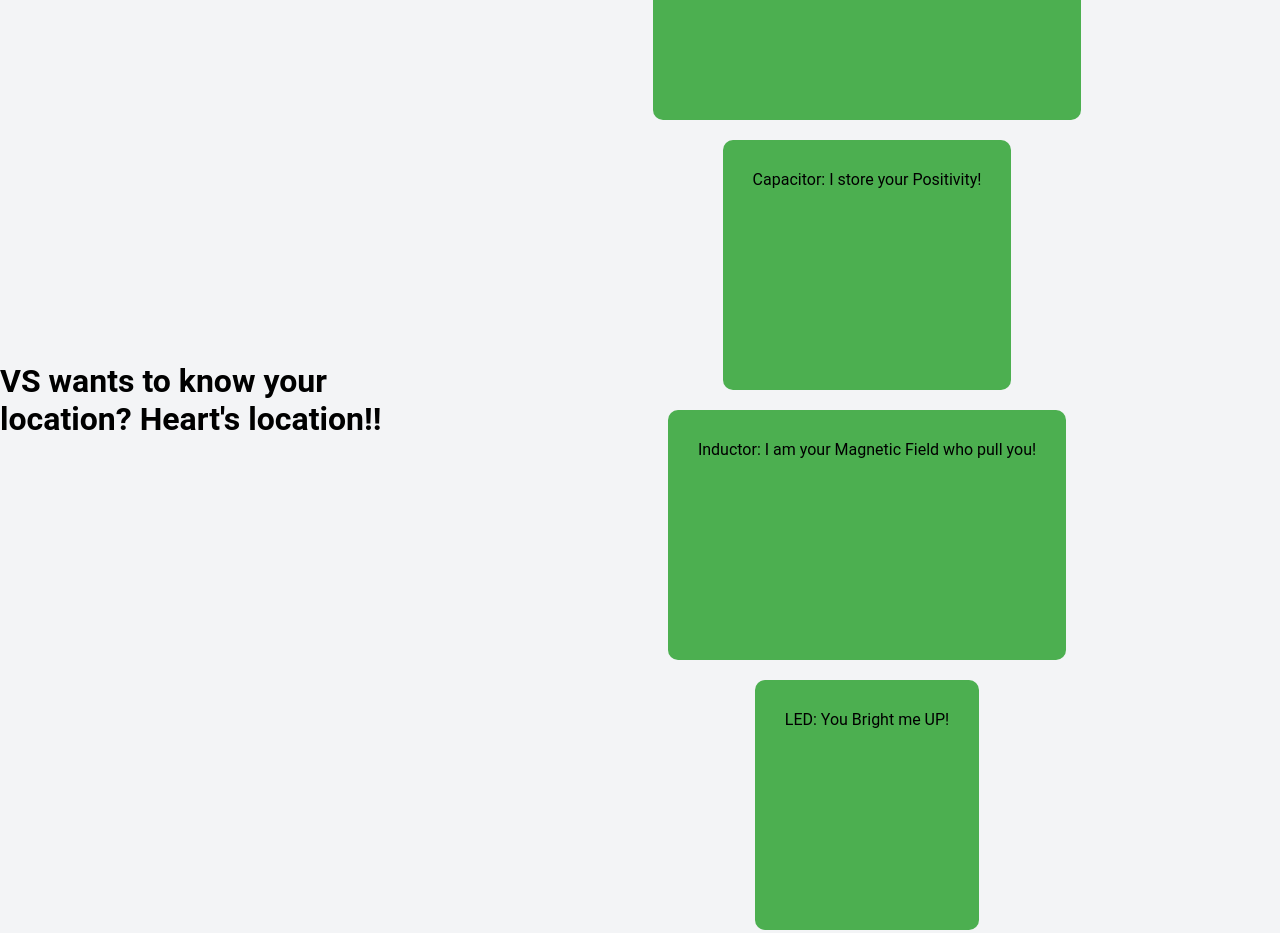
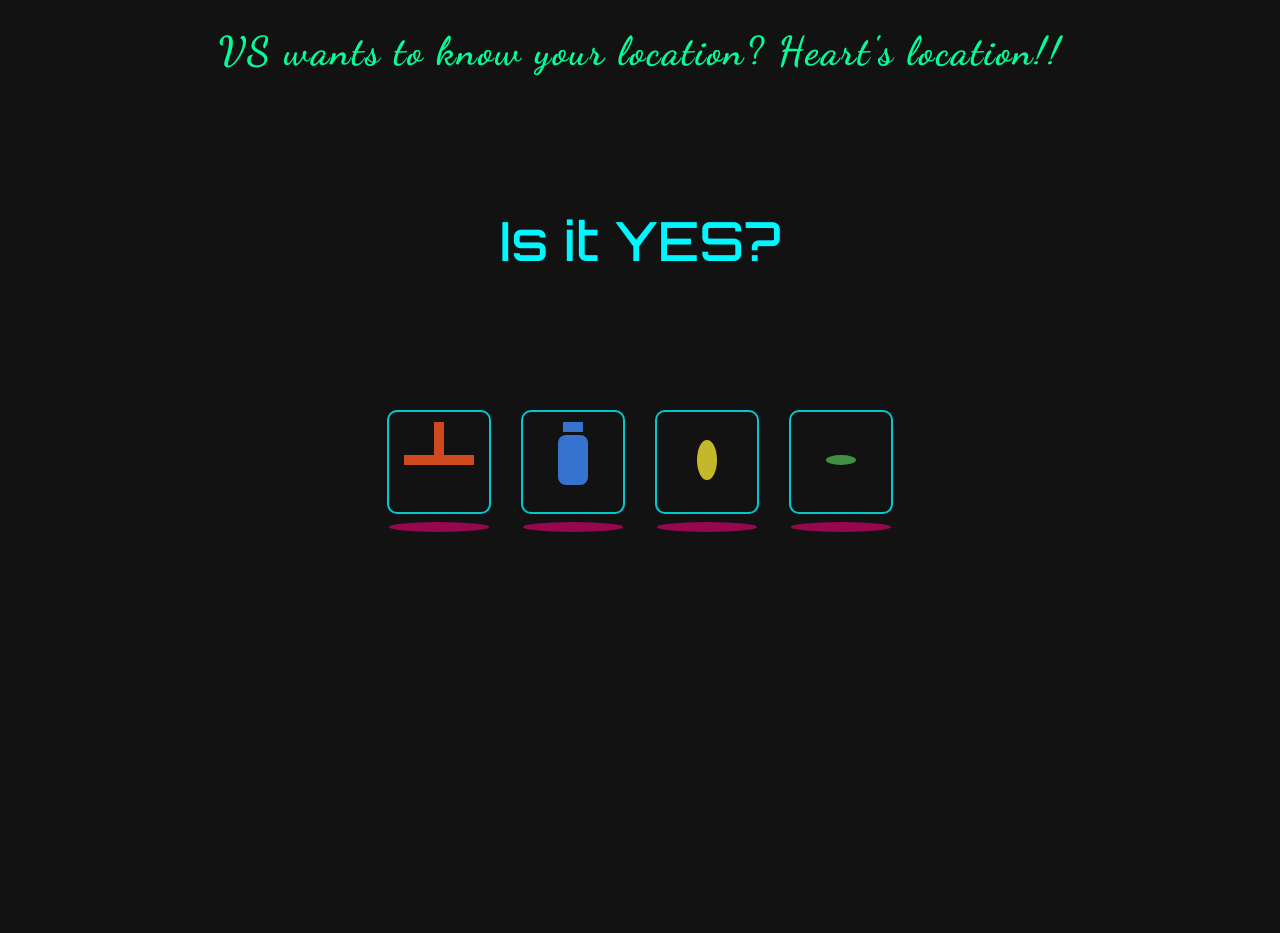
Before and after one commit to DracarysVS/interactive-electronics-page, a plain HTML site: page index.html in a window 1280 px wide. After the commit the page ends 800 px from the top, so only its background shows below. Drawn offline with Linux system fonts and the light colour scheme.

Commit message:
styles.css

```diff
--- a/styles.css
+++ b/styles.css
@@ -1,118 +1,222 @@
-/* Global Styles */
-* {
-  margin: 0;
-  padding: 0;
-  box-sizing: border-box;
-  font-family: 'Roboto', sans-serif;
+/* General Styles */
+body {
+    font-family: 'Quicksand', sans-serif;
+    background: #121212;
+    color: white;
+    text-align: center;
+    margin: 0;
+    padding: 0;
+    display: flex;
+    flex-direction: column;
+    justify-content: center;
+    align-items: center;
+    height: 100vh;
 }
 
-body {
-  background-color: #f3f4f6;
-  display: flex;
-  justify-content: center;
-  align-items: center;
-  height: 100vh;
-  margin: 0;
+/* Page Heading */
+h1 {
+    font-family: 'Dancing Script', cursive;
+    font-size: 40px;
+    color: #00ff99;
+    margin-bottom: 50px;
+    letter-spacing: 2px;
+    transition: color 0.3s ease;
 }
 
-.container {
-  display: flex;
-  flex-direction: column;
-  align-items: center;
-  width: 100%;
-  max-width: 1200px; /* Limit the maximum width for large screens */
-  padding: 20px;
+h1:hover {
+    color: #ff007f;
 }
 
-.electronics-section {
-  display: flex;
-  justify-content: space-around;
-  width: 100%;
-  flex-wrap: wrap;
-  gap: 20px;
-  margin-bottom: 20px;
+/* Container holding all components (half-screen width) */
+.container {
+    display: flex;
+    justify-content: center;
+    align-items: center;
+    flex-wrap: wrap;
+    gap: 30px;
+    width: 50%;
+    margin: auto;
 }
 
+/* General component styles */
 .component {
-  background-color: #4caf50;
-  padding: 30px;
-  border-radius: 10px;
-  margin: 10px;
-  text-align: center;
-  position: relative;
-  flex: 1 1 250px;  /* Responsive width of the components */
-  transition: transform 0.3s ease-in-out;
+    width: 100px;
+    height: 100px;
+    display: flex;
+    justify-content: center;
+    align-items: center;
+    flex-direction: column;
+    position: relative;
+    cursor: pointer;
+    transition: transform 0.3s ease, box-shadow 0.3s ease;
+    opacity: 0.8;
+    background-color: transparent;
+    border: 2px solid #00f7ff;
+    border-radius: 10px;
 }
 
+/* Hover effect for components */
 .component:hover {
-  transform: scale(1.1);
+    transform: scale(1.3);
+    box-shadow: 0 0 30px rgba(255, 255, 255, 1);
+    border-color: #ff007f;
 }
 
-.tooltip {
-  visibility: hidden;
-  position: absolute;
-  top: 50%;
-  left: 50%;
-  transform: translate(-50%, -50%);
-  background-color: rgba(0, 0, 0, 0.7);
-  color: #fff;
-  padding: 10px;
-  border-radius: 5px;
-  opacity: 0;
-  transition: opacity 0.3s ease;
+/* Tooltip Styling */
+.component:after {
+    content: attr(data-tooltip);
+    position: absolute;
+    top: -30px;
+    left: 50%;
+    transform: translateX(-50%);
+    font-size: 14px;
+    color: white;
+    background-color: rgba(0, 0, 0, 0.7);
+    padding: 5px 10px;
+    border-radius: 5px;
+    opacity: 0;
+    visibility: hidden;
+    transition: opacity 0.3s ease;
 }
 
-.component:hover .tooltip {
-  visibility: visible;
-  opacity: 1;
+.component:hover:after {
+    opacity: 1;
+    visibility: visible;
 }
 
-.yes-section {
-  text-align: center;
-  margin-top: 20px;
+/* YES Text and Animation */
+.yes-container {
+    position: absolute;
+    top: 25%;
+    left: 50%;
+    transform: translateX(-50%);
+}
+
+.yes-outline {
+    width: 100%;
+    max-width: 500px;
 }
 
 #yes-text {
-  font-size: 3rem;
-  font-weight: bold;
-  color: #ff5722;
-  transition: opacity 0.3s ease;
+    font-family: 'Orbitron', sans-serif;
+    font-size: 90px;
+    fill: #00f7ff;
+    text-align: center;
+    opacity: 1;
+    transition: opacity 0.3s ease;
 }
 
-/* Media Queries for responsiveness */
-
-/* Tablet and below */
-@media (max-width: 768px) {
-  .electronics-section {
-    flex-direction: column;
-    align-items: center;
-  }
-
-  .component {
-    width: 80%;
-    padding: 25px;
-    font-size: 1.2rem;
-  }
-
-  #yes-text {
-    font-size: 2.5rem;
-  }
+/* Crackling effect */
+@keyframes crackle {
+    0% {
+        fill: #00f7ff;
+        text-shadow: 0 0 20px #00f7ff, 0 0 30px #00f7ff;
+    }
+    50% {
+        fill: #ff00ff;
+        text-shadow: 0 0 20px #ff007f, 0 0 40px #ff007f;
+    }
+    100% {
+        fill: #ff007f;
+        text-shadow: 0 0 30px #00f7ff, 0 0 60px #00f7ff;
+    }
 }
 
-/* Mobile and below */
-@media (max-width: 480px) {
-  .component {
-    width: 90%;
-    padding: 20px;
-    font-size: 1rem;
-  }
+/* Pulse effect */
+@keyframes wave-pulse {
+    0% {
+        transform: scaleX(1);
+        opacity: 0.7;
+    }
+    100% {
+        transform: scaleX(2);
+        opacity: 0.2;
+    }
+}
 
-  #yes-text {
-    font-size: 2rem;
-  }
+/* Pulse effect when hovering */
+.pulse-wave {
+    position: absolute;
+    bottom: -20px;
+    left: 50%;
+    transform: translateX(-50%);
+    width: 100px;
+    height: 10px;
+    background-color: #ff007f;
+    border-radius: 50%;
+    opacity: 0.7;
+}
 
-  .tooltip {
-    font-size: 0.9rem;
-    padding: 8px;
-  }
+.pulse-wave.active {
+    animation: wave-pulse 1s infinite alternate;
 }
+
+/* Component Stick Diagram Styles */
+.resistor-stick {
+    width: 70px;
+    height: 10px;
+    background-color: #ff5722;
+    margin-bottom: 5px;
+}
+
+.resistor-stick-line {
+    width: 10px;
+    height: 40px;
+    background-color: #ff5722;
+    position: absolute;
+    top: 10px;
+}
+
+.capacitor-stick {
+    width: 30px;
+    height: 50px;
+    background-color: #3f8cff;
+    margin-bottom: 5px;
+    border-radius: 8px;
+}
+
+.capacitor-stick-line {
+    width: 20px;
+    height: 10px;
+    background-color: #3f8cff;
+    position: absolute;
+    top: 10px;
+}
+
+.led-stick {
+    width: 20px;
+    height: 40px;
+    background-color: #f0e130;
+    margin-bottom: 5px;
+    border-radius: 50%;
+}
+
+.inductor-stick {
+    width: 30px;
+    height: 10px;
+    background-color: #4caf50;
+    margin-bottom: 5px;
+    border-radius: 50%;
+}
+
+/* Hover text effects - only show on hover */
+.component .hover-text {
+    display: none;
+    position: absolute;
+    top: 120%;
+    left: 50%;
+    transform: translateX(-50%);
+    font-size: 16px;
+    color: white;
+    background-color: rgba(0, 0, 0, 0.7);
+    padding: 5px 10px;
+    border-radius: 5px;
+    opacity: 0;
+    transition: opacity 0.3s ease;
+    white-space: nowrap;
+}
+
+.component:hover .hover-text {
+    display: block;
+    opacity: 1;
+}
```
